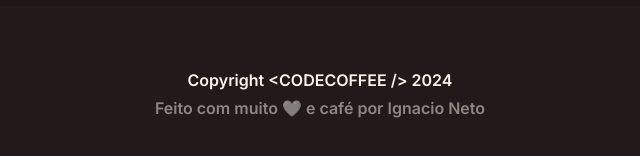
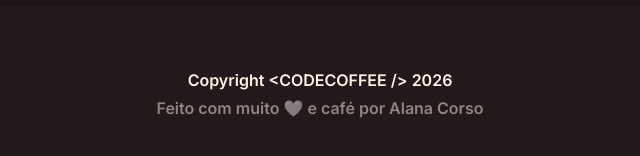
Before and after one commit to AlanaCorso/BalleCoffe-Aula, a plain HTML site: page index.html in a window 1280 px wide. Shown: the part 1416-1572 px from the top of the page, 320-960 px from the left. Drawn offline with Linux system fonts and the light colour scheme.

Commit message:
Módulo3 finalizado

```diff
--- a/index.html
+++ b/index.html
@@ -221,8 +221,8 @@
     <!-- Footer (Rodapé) -->
 
     <footer>
-        <p class="footer-container">Copyright &lt;CODECOFFEE /&gt; 2024</p>
-        <p class="footer-content">Feito com muito 🤍 e café por Ignacio Neto</p>
+        <p class="footer-container">Copyright &lt;CODECOFFEE /&gt; 2026</p>
+        <p class="footer-content">Feito com muito 🤍 e café por Alana Corso</p>
     </footer>
 
 
```
